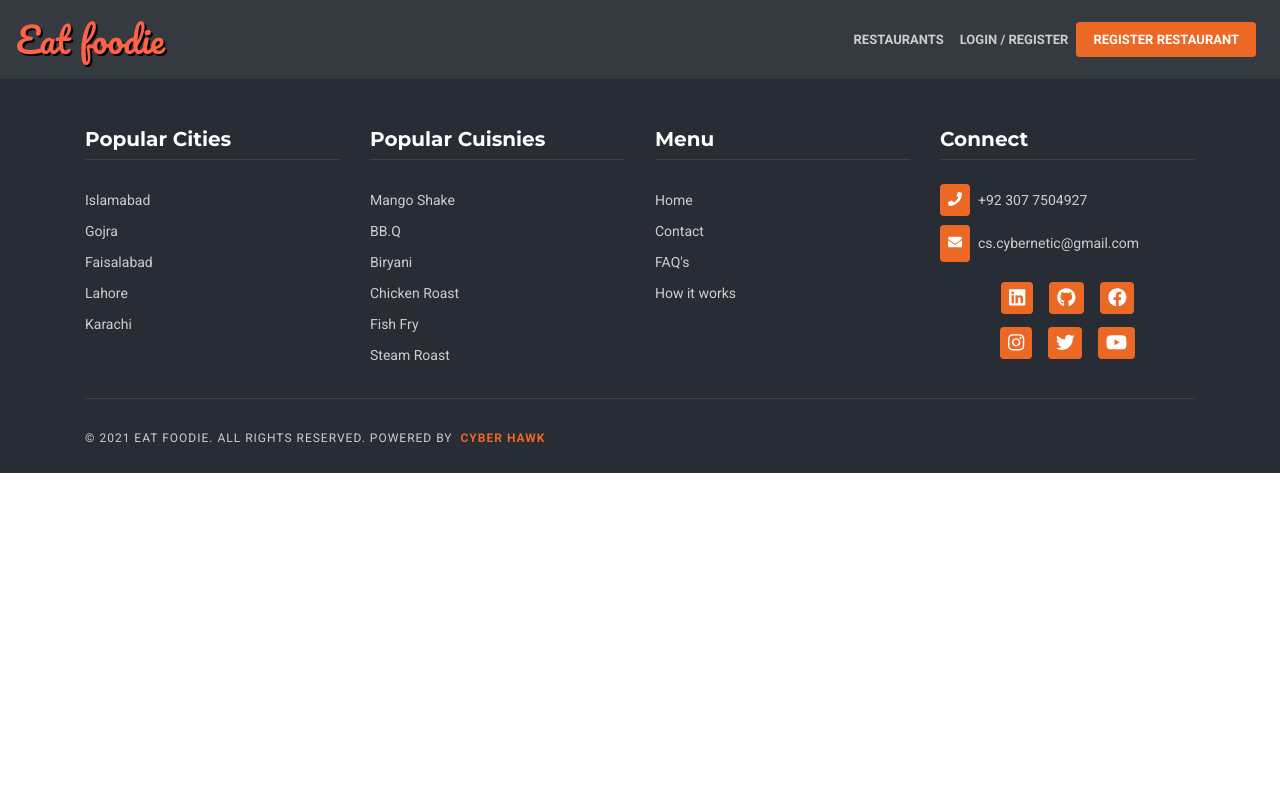
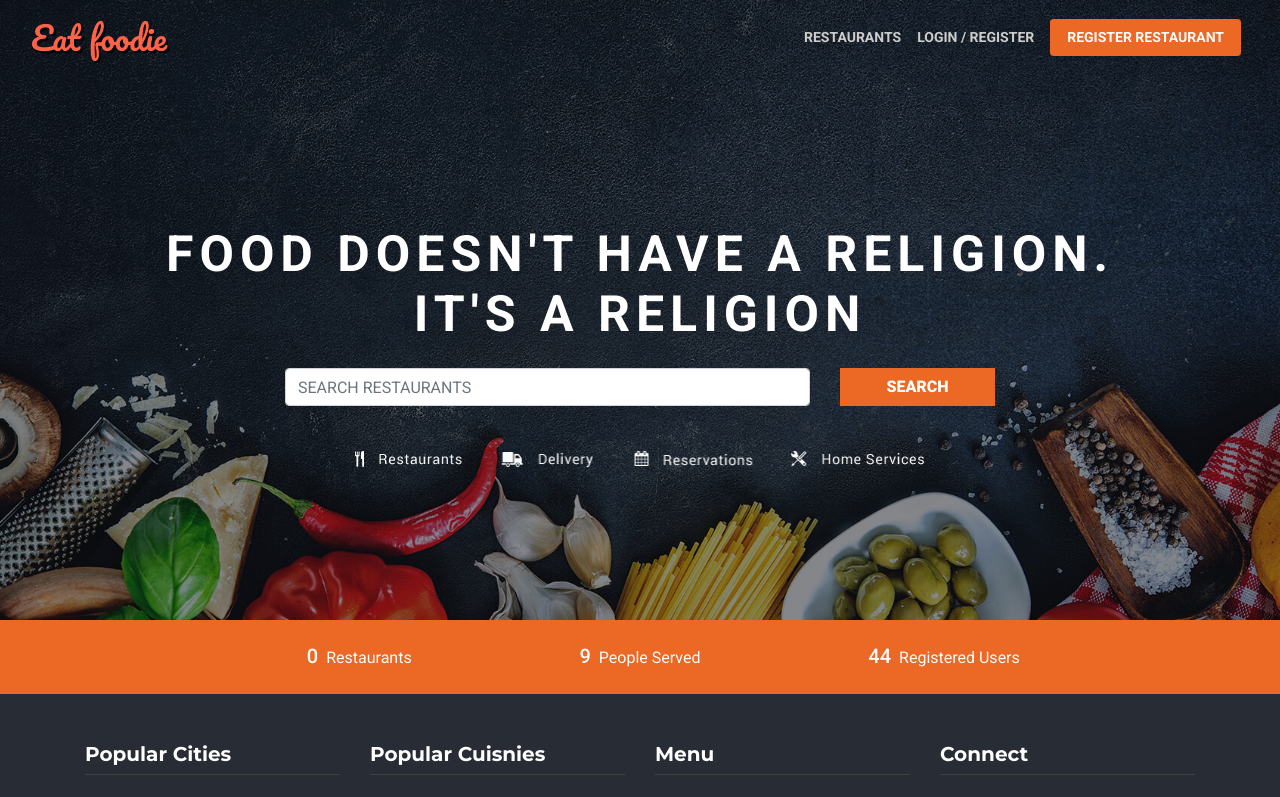
Before and after one commit to CS4Usama/Eat-Foodie, a React (Create React App) app: page / in a window 1280 px wide. Shown: the top 797 px of the page. Built offline with nearby package versions, Linux system fonts and the light colour scheme.

Commit message:
UCC - GCUF FYP

```diff
--- a/src/App.css
+++ b/src/App.css
@@ -66,3 +66,11 @@ a:hover{
 .cursor-pointer{
   cursor: pointer;
 }
+
+
+
+@media (max-width: 600px) {
+  h1 {
+    font-size: 30px !important;
+  }
+}
--- a/src/App.js
+++ b/src/App.js
@@ -1,11 +1,15 @@
 import './App.css';
-import NavbarComp from "./components/navbar/Navbar";
+import HomeScreen from './modules/homeScreen/HomeScreen';
 import Footer from "./components/footer/Footer";
+import HomeNumberSection from './modules/HomeNumberSection';
 
 function App() {
   return (
     <div>
-      <NavbarComp />
+      <HomeScreen />
+      <HomeNumberSection />
+
+
       <Footer />
 
     </div>
--- a/src/components/footer/Footer.css
+++ b/src/components/footer/Footer.css
@@ -53,6 +53,7 @@
     font-weight: 700 !important;
 }
 
+/* Social Media Icons Hovering */
 a > .linkedIn:hover { color: #0077b5 !important; }
 a > .gitHub:hover { color: #000 !important; }
 a > .facebook:hover { color: 	#06f !important; }
--- a/src/components/navbar/Navbar.css
+++ b/src/components/navbar/Navbar.css
@@ -7,7 +7,7 @@
     user-select: none !important;
     font-family: 'Pacifico', Arial, Helvetica, sans-serif !important;
     font-weight: 500 !important;
-    font-size: 35px !important;
+    font-size: 2em !important;
     color: tomato !important;
     text-shadow: 2px 2px black !important;
 }
@@ -18,8 +18,9 @@
 
 .navLink {
     color: #cdcdcd !important;
-    font-size: 13px !important;
+    font-size: 14px !important;
     font-weight: 700 !important;
+    padding: none !important;
 }
 
 .btn-warning {
@@ -27,7 +28,7 @@
     background-color: #eb6825 !important;
     border-color: #eb6825 !important;
     transition: all 0.3s ease-in-out !important;
-    font-size: 13px !important;
+    font-size: 14px !important;
     font-weight: 700 !important;
 }
 
@@ -36,7 +37,3 @@
     background-color: #fff !important;
     border-color: #eb6825 !important;
 }
-
-.home-cont3 {
-    background: url('../../assets/images/call-to-action-paralax.jpg') no-repeat center / cover;
-}
--- a/src/components/navbar/Navbar.jsx
+++ b/src/components/navbar/Navbar.jsx
@@ -5,15 +5,15 @@ import { Navbar, Nav } from 'react-bootstrap';
 function NavbarComp() {
     return(
         <div>
-            <Navbar collapseOnSelect expand="md" bg="dark" variant="dark">
-                <Navbar.Brand href="#home" className="navbarLogo">Eat foodie</Navbar.Brand>
+            <Navbar collapseOnSelect expand="md" variant="dark">
+                <Navbar.Brand href="#home" draggable='false' className="navbarLogo">Eat foodie</Navbar.Brand>
                 <Navbar.Toggle aria-controls="responsive-navbar-nav" />
                 <Navbar.Collapse id="responsive-navbar-nav">
                     <Nav className="mr-auto"></Nav>
                     <Nav>
                         <Nav.Link href="#restaurants" className="text-uppercase navLink">Restaurants</Nav.Link>
                         <Nav.Link eventKey={2} href="#login" className="text-uppercase navLink">Login / Register</Nav.Link>
-                        <button type="button" className="btn btn-warning btn-sm text-uppercase mr-2 mr-1 px-3">Register Restaurant</button>
+                        <button type="button" className="btn btn-warning btn-sm text-uppercase mx-2 px-3">Register Restaurant</button>
                     </Nav>
                 </Navbar.Collapse>
             </Navbar>
--- /dev/null
+++ b/src/modules/HomeNumberSection.jsx
@@ -0,0 +1,27 @@
+import 'bootstrap/dist/css/bootstrap.css';
+import {useState} from 'react';
+import $ from 'jquery';
+
+export default function HomeNumberSection() {
+    const [count, setCount] = useState(0);
+
+    const inc = () => {
+
+    }
+
+    return(
+        <div className="container-fluid py-2 bg-warning">
+            <div className="row">
+                <div className="col-lg-4 col-md-4 col-sm-12">
+                    <p className="my-3 text-lg-right text-md-right text-center text-white"><b className="mr-2 h5">{count}</b>Restaurants</p>
+                </div>
+                <div className="col-lg-4 col-md-4 col-sm-12">
+                    <p className="my-3 text-center text-white"><b className="mr-2 h5">9</b>People Served</p>
+                </div>
+                <div className="col-lg-4 col-md-4 col-sm-12">
+                    <p className="my-3 text-lg-left text-md-left text-center text-white"><b className="mr-2 h5">44</b>Registered Users</p>
+                </div>
+            </div>
+        </div>
+    );
+}
--- /dev/null
+++ b/src/modules/homeScreen/HomeScreen.css
@@ -0,0 +1,27 @@
+.home-cont1 {
+    background: url('../../assets/images/home-screen.jpg') no-repeat center / cover;
+}
+
+.home-cont1-text {
+    padding-top: 150px !important;
+    padding-bottom: 150px !important;
+}
+
+#searchText:focus {
+    color: #999ba3;
+}
+
+.home-cont1 div h1 {
+    letter-spacing: 6px;
+}
+
+div > button > b {
+    font-size: 16px;
+}
+
+@media (max-width: 600px) {
+    .home-cont1-text {
+        padding-top: 60px !important;
+        padding-bottom: 60px !important;
+    }
+}
--- /dev/null
+++ b/src/modules/homeScreen/HomeScreen.jsx
@@ -0,0 +1,30 @@
+import NavbarComp from '../../components/navbar/Navbar';
+import './HomeScreen.css';
+import 'bootstrap/dist/css/bootstrap.css';
+import OurServicesImage from '../../assets/images/our-services.png';
+
+export default function HomeScreen() {
+    return(
+      <div className="container-fluid home-cont1">
+          <NavbarComp />
+          <div className="container home-cont1-text">
+            <h1 className="h1 text-uppercase text-white text-center mb-4"><strong>Food doesn't have a Religion. <br /> It's a Religion</strong></h1>
+            <div className="container">
+              <div className="row justify-content-center">
+                <div className="col-lg-6 col-md-6 col-sm-12 mb-3">
+                  <input type="text" className="form-control text-uppercase" id="searchText" placeholder="Search Restaurants" />
+                </div>
+                <div className="col-lg-2 col-md-2 col-sm-12">
+                  <button type="button" className="btn btn-warning mb-2 text-uppercase btn-block rounded-0"> <b>Search</b> </button>
+                </div>
+              </div>
+            </div>
+            <div className="container text-white text-center mt-4">
+              <div className="col-lg-7 col-md-8 col-sm-12 mx-auto">
+                <img style={{ width: "95%" }} draggable='false' alt="Our Services" src={OurServicesImage} />
+              </div>
+            </div>
+          </div>
+      </div>
+    );
+}
```
Also changed, not shown: src/assets/images/home-screen.jpg (renamed from src/assets/images/home-top-1.jpg), src/assets/images/our-services.png (renamed from src/assets/images/options-img.png).
